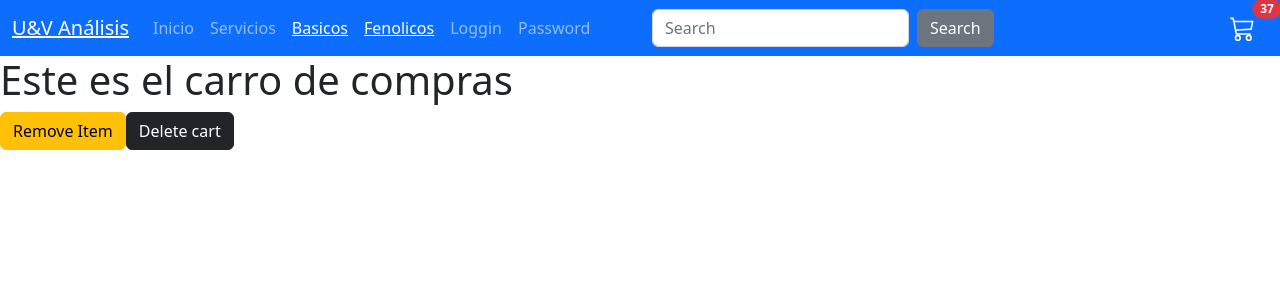
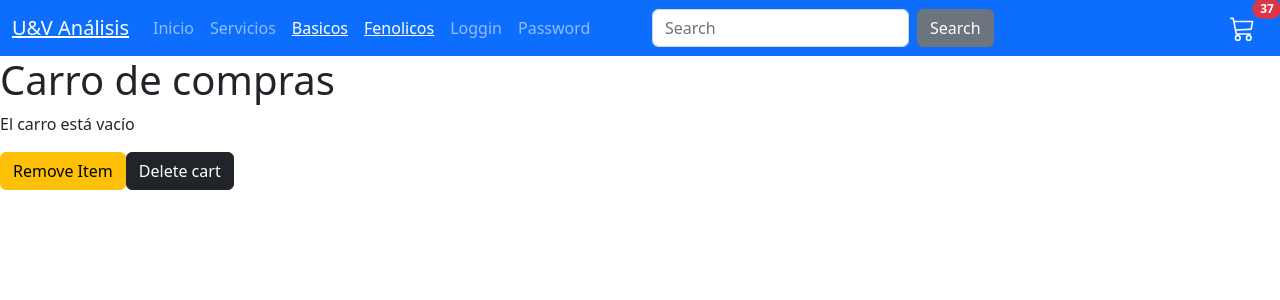
Before and after one commit to gondelsol/React-JS, a React (Create React App) app: page /cart in a window 1280 px wide. Shown: the top 300 px of the page. Built offline with nearby package versions, Linux system fonts and the light colour scheme.

Commit message:
mejoras en contexto

```diff
--- a/src/components/Cart/Cart.js
+++ b/src/components/Cart/Cart.js
@@ -1,21 +1,30 @@
 import { useContext } from "react";
 import { useParams } from "react-router-dom";
 import { CartContext } from "../CartContext/CartContext";
+
+
+
 
 const Cart = () => {
 
 useParams();
 
-const context = useContext (CartContext);
+const test = useContext (CartContext);
 
-console.log(context);
+console.log(test);
 
     return (
     <>
-        <h1>Este es el carro de compras</h1>
+        <h1>Carro de compras</h1>
 
-        <button type="button" class="btn btn-warning" onClick={()=>removeItem()}>Remove Item</button>
-        <button type="button" class="btn btn-dark" onClick={()=>clear()}>Delete cart</button>
+        {
+            test.cartList.length === 0
+        ? <p> El carro está vacío</p>
+        : test.CartList.cartList.map ((item) => <p>{item.name}</p>)
+        }
+
+        <button type="button" class="btn btn-warning" onClick={""}>Remove Item</button>
+        <button type="button" class="btn btn-dark" onClick={()=> clear()}>Delete cart</button>
 
     </>
     );
--- a/src/components/ItemContainer/ItemDetail.js
+++ b/src/components/ItemDetail/ItemDetail.js
@@ -1,16 +1,22 @@
 import { Link } from "react-router-dom";
 import ItemCount from "../ItemCount/ItemCount";
-import { useState } from "react";
+import { useContext, useState } from "react";
+import { CartContext } from "../CartContext/CartContext";
 
 
-const ItemDetail = (props) => {
+const ItemDetail = ({item}) => {
 
     const [itemCount, setItemCount] = useState(0);
     const [cambiarEstado, setCambiarEstado] = useState (true);
 
+    const test = useContext (CartContext);
+
     const onAdd = (qty) => {
         alert ("has selccionado" + qty + "productos");
         setItemCount (qty);
+
+        //agregar producto al carro desde una función global
+        test.addToCart(item);
     }
 
 
@@ -19,19 +25,19 @@ const ItemDetail = (props) => {
         <>
         <div className="Container itemDetail">
         <h1>Servicio</h1>
-        <h2>Análisis {props?.name}</h2>
+        <h2>Análisis {item.name}</h2>
         <h3>Descripción</h3>
-        <p> {props?.description}</p>
+        <p> {item.description}</p>
         <h3>Precio</h3>
-        <p>$ {props?.precio}</p>
-        <img src={props?.image} alt={props.title} />
+        <p>$ {item.precio}</p>
+        <img src={item.image} alt={item.title} />
 
             </div>
 
             {cambiarEstado ? (
 
 <ItemCount
-  stock={props?.stock}
+  stock={item.stock}
   initial={itemCount}
   onAdd={onAdd}
   cambiar={setCambiarEstado} />
--- a/src/components/ItemDetailConteiner/ItemDetailConteiner.js
+++ b/src/components/ItemDetailConteiner/ItemDetailConteiner.js
@@ -1,7 +1,7 @@
 import { ensayos } from "../../utils/ensayos";
 import { useEffect, useState } from "react";
 import React from "react";
-import ItemDetail from "../ItemContainer/ItemDetail";
+import ItemDetail from "../ItemDetail/ItemDetail";
 import getDetail from "../GetDetail/GetDetail"
 import { useParams } from "react-router-dom";
 
```
